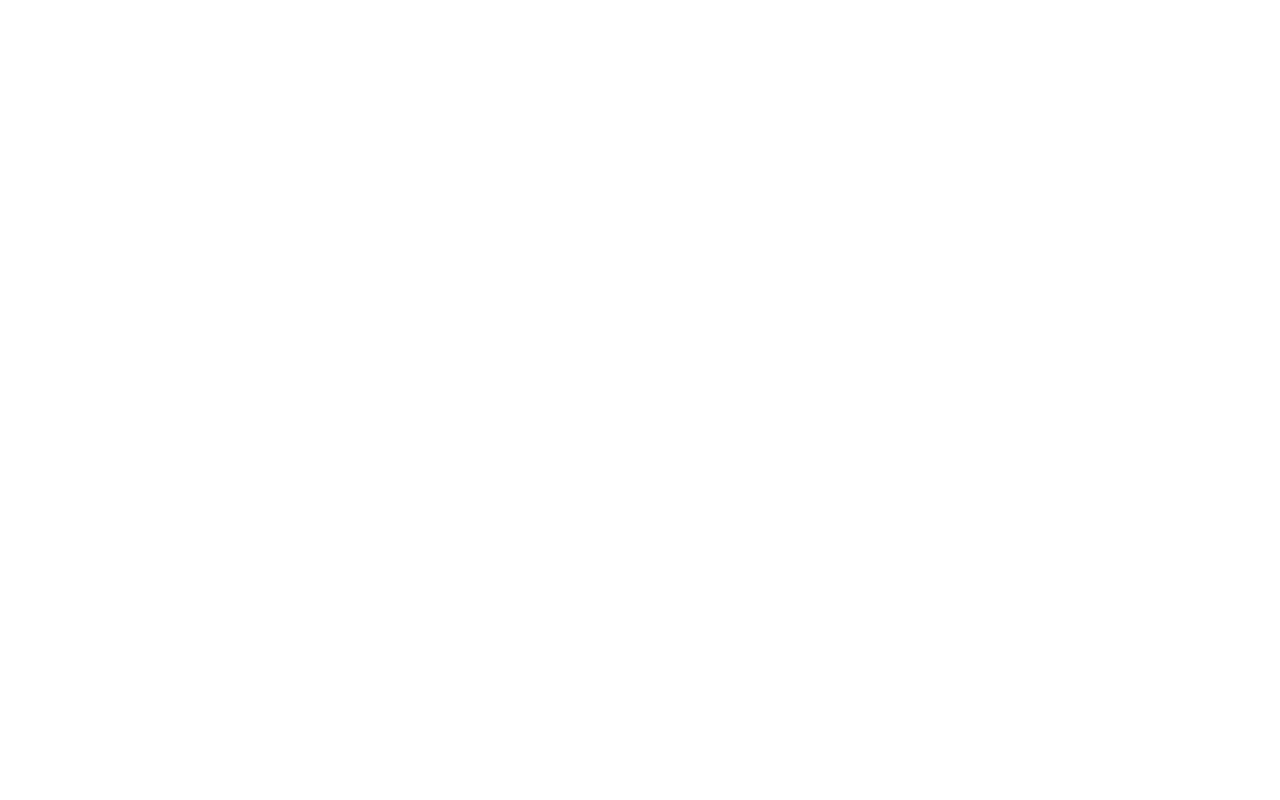
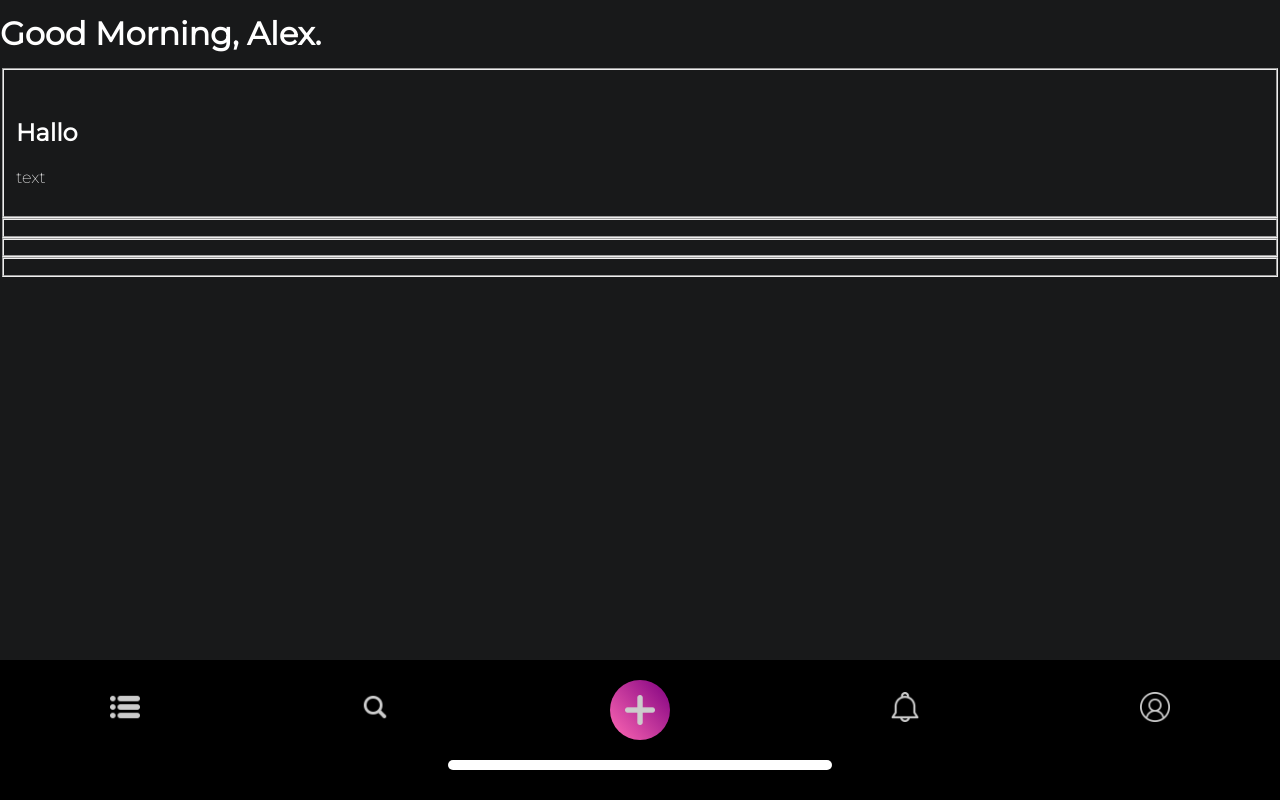
Before and after one commit to isabellpaulmann/design-project, a plain HTML site: page profile.html in a window 1280 px wide. Drawn offline with Linux system fonts and the light colour scheme; a web font is replaced by a local one.

Commit message:
Nav and body, Kim&Georg

```diff
--- /dev/null
+++ b/nav.css
@@ -0,0 +1,92 @@
+@import url("https://fonts.googleapis.com/css2?family=Koulen&family=Montserrat:wght@200;300;400&display=swap");
+
+body {
+  margin: 0;
+  padding: 0;
+
+  background-color: #18191a;
+
+  font-family: "Koulen", cursive;
+  font-family: "Montserrat", sans-serif;
+  font-weight: lighter;
+  color: white;
+  line-height: 25px;
+}
+
+.nav {
+  /*border: solid 1px red;*/
+  background-color: black;
+
+  height: 10vh;
+  width: 100vw;
+
+  /*padding: 1%;*/
+  padding-bottom: 50px;
+  padding-top: 10px;
+
+  display: flex;
+  justify-content: space-around;
+  align-items: center;
+
+  flex-wrap: wrap;
+
+  position: fixed;
+  bottom: 0;
+}
+
+.nav__item {
+  width: 30px;
+  height: 30px;
+
+  filter: invert(0.8);
+}
+
+.nav__item--highlight:active {
+  filter: invert(1);
+}
+
+.nav__item--button {
+  border-radius: 100px;
+
+  filter: none;
+  border: none;
+
+  font-size: 2.5em;
+
+  color: white;
+
+  /*padding-top: -15px;
+  margin-top: -15px;*/
+
+  /*background-color: blueviolet;*/
+
+  background-image: linear-gradient(50deg, hotpink, purple);
+
+  width: 60px;
+  height: 60px;
+
+  display: flex;
+  justify-content: center;
+  align-items: center;
+}
+
+.nav__item--beam {
+  /*position: fixed;
+    bottom: 30px;*/
+
+  position: absolute;
+  z-index: -1;
+
+  bottom: 30px;
+
+  background-color: white;
+  border-radius: 100px;
+  height: 10px;
+  width: 30%;
+}
+
+/*nav {
+
+    position: fixed
+
+  }*/
--- a/profile.html
+++ b/profile.html
@@ -0,0 +1,78 @@
+<!DOCTYPE html>
+<html lang="en">
+  <head>
+    <meta charset="UTF-8" />
+    <meta http-equiv="X-UA-Compatible" content="IE=edge" />
+    <meta name="viewport" content="width=device-width, initial-scale=1.0" />
+    <title>Document</title>
+    <link href="nav.css" rel="stylesheet" />
+  </head>
+  <body>
+    <header>
+      <h1>Good Morning, Alex.</h1>
+    </header>
+
+    <nav class="nav">
+      <!--NAVIGATIOM-->
+
+      <a href="">
+        <img
+          class="nav__item nav__item--highlight"
+          src="images/icons/list.png"
+          alt="list menue"
+        />
+      </a>
+
+      <a href="">
+        <img
+          class="nav__item nav__item--highlight"
+          src="images/icons/lupe.png"
+          alt="search"
+        />
+      </a>
+
+      <button class="nav__item nav__item--button">
+        <img class="nav__item" src="images/icons/plus.png" alt="Mainbutton" />
+      </button>
+      <!--MIDDLE-->
+
+      <a href="">
+        <img
+          class="nav__item nav__item--highlight"
+          src="images/icons/glocke.png"
+          alt="notifications"
+        />
+      </a>
+
+      <a href="">
+        <img
+          class="nav__item nav__item--highlight"
+          src="images/icons/benutzer.png"
+          alt="profile"
+        />
+      </a>
+
+      <div class="nav__item--beam"></div>
+    </nav>
+    <!--NAVIGATIOM-->
+
+    <section class="newsfeed"></section>
+
+    <section class="post">
+      <fieldset>
+        <img />
+        <h2>Hallo</h2>
+        <p>text</p>
+      </fieldset>
+    </section>
+    <section class="post">
+      <fieldset></fieldset>
+    </section>
+    <section class="post">
+      <fieldset></fieldset>
+    </section>
+    <section class="post">
+      <fieldset></fieldset>
+    </section>
+  </body>
+</html>
```
Also changed, not shown: index.html (+2 -0 lines), images/icons/plus.png (added), 2 other files.
